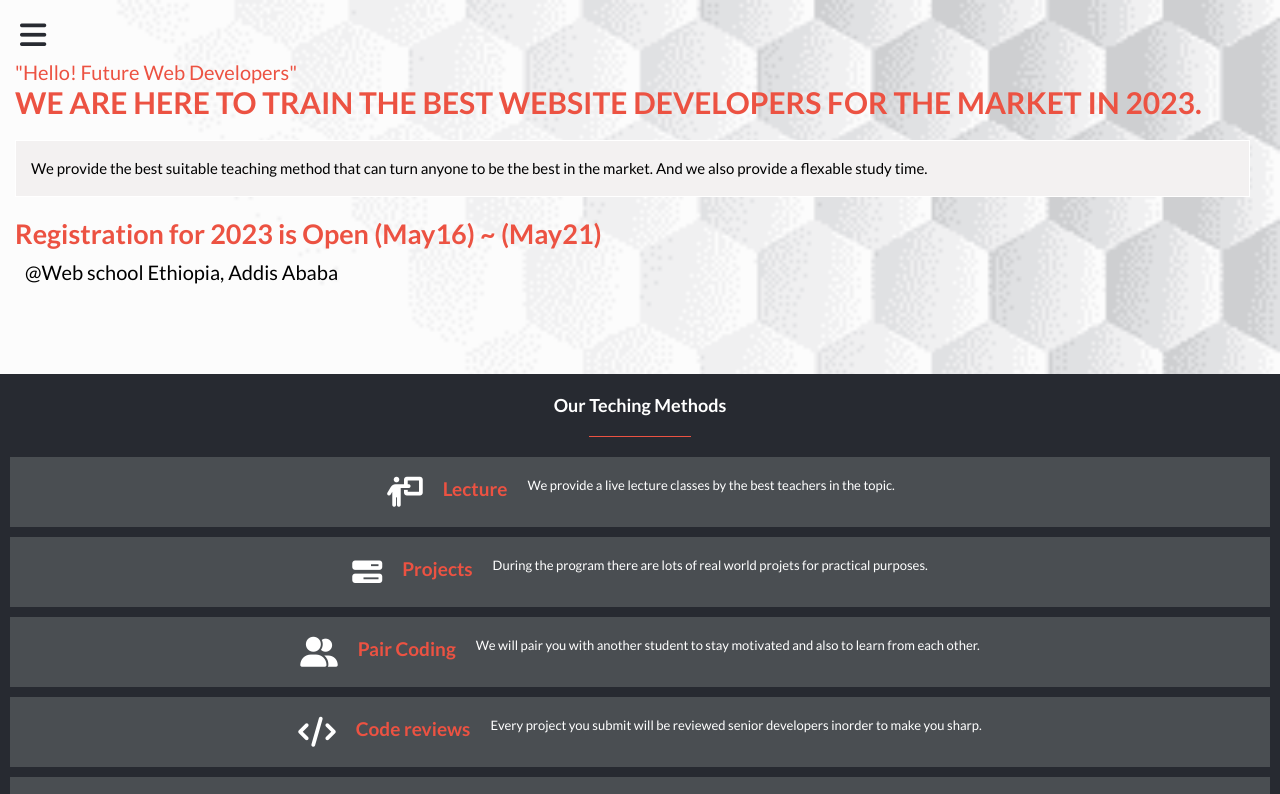
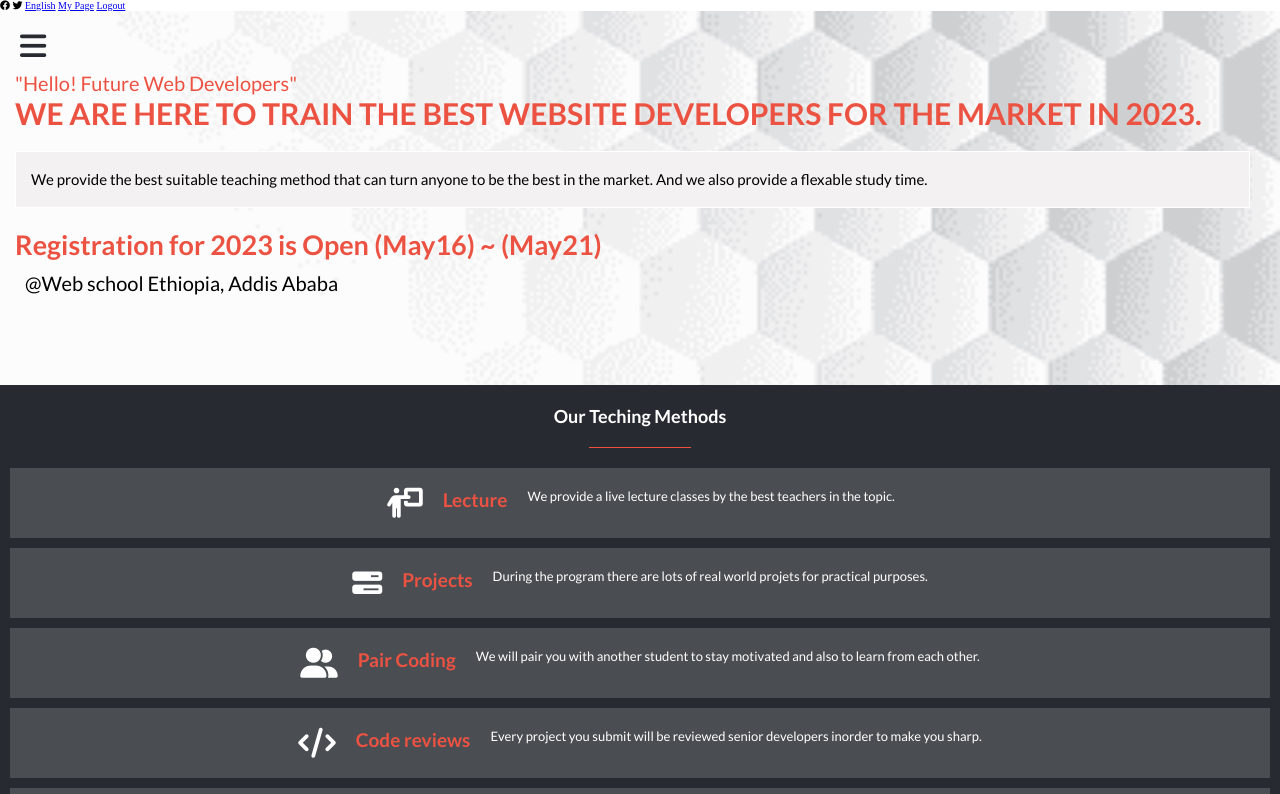
Before and after one commit to Sofinaye/Capstone, a website: page index.html in a window 1280 px wide. Shown: the top 794 px of the page. Drawn offline with Linux system fonts and the light colour scheme.

Commit message:
Add header structure for desktop

```diff
--- a/index.html
+++ b/index.html
@@ -12,6 +12,13 @@
   <link href="https://fonts.googleapis.com/css2?family=Lato:wght@100;300;400;700&display=swap" rel="stylesheet">
 </head>
 <body>
+  <header class="header">
+    <i class="fa-brands fa-facebook"></i>
+    <i class="fa-brands fa-twitter"></i>
+    <a href="#" class="header-link">English</a>
+    <a href="#" class="header-link">My Page</a>
+    <a href="#" class="header-link">Logout</a>
+  </header>
   <section class="home">
     <nav class="nav">
       <i class="fa-solid fa-bars"></i>
```
